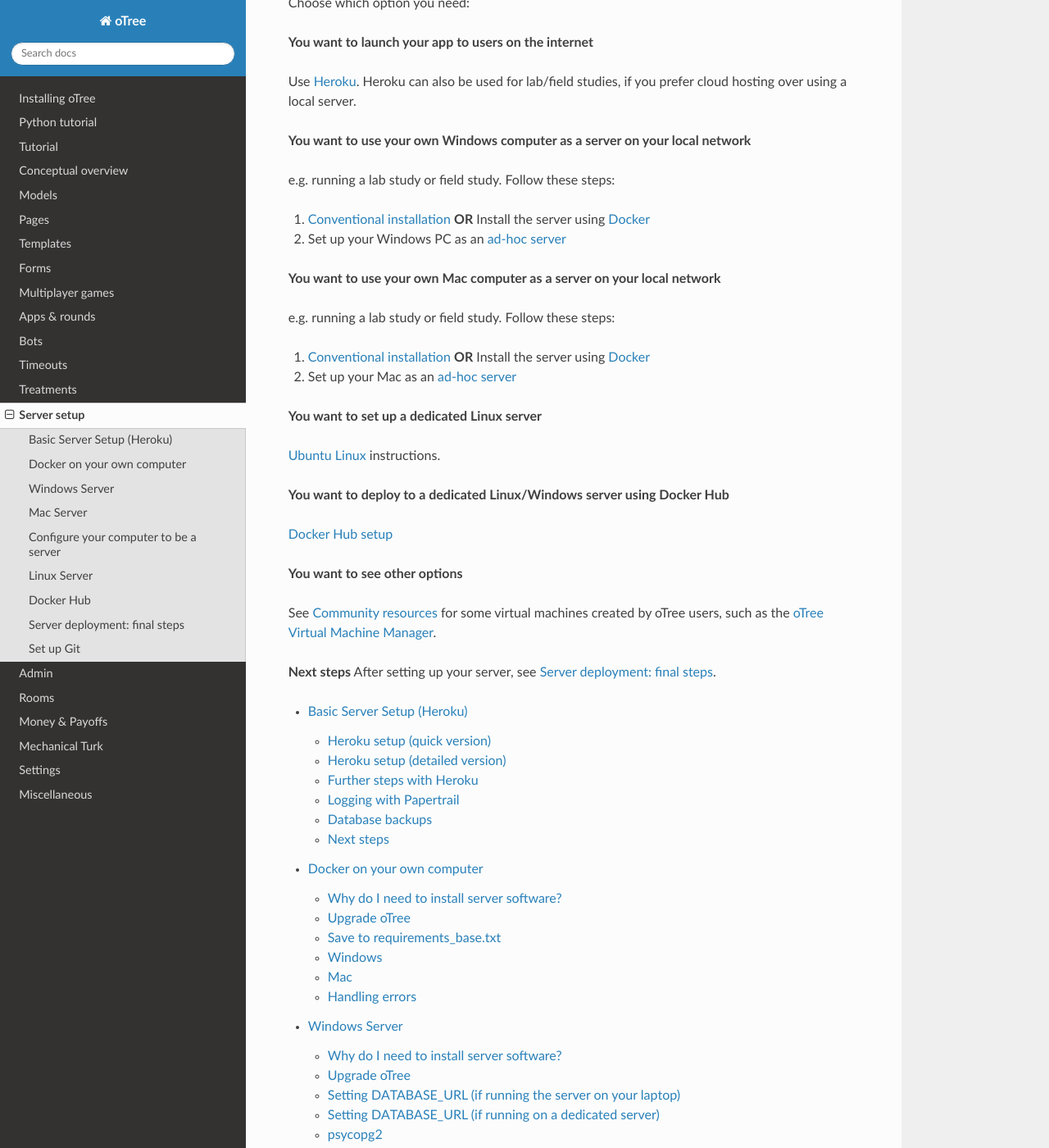
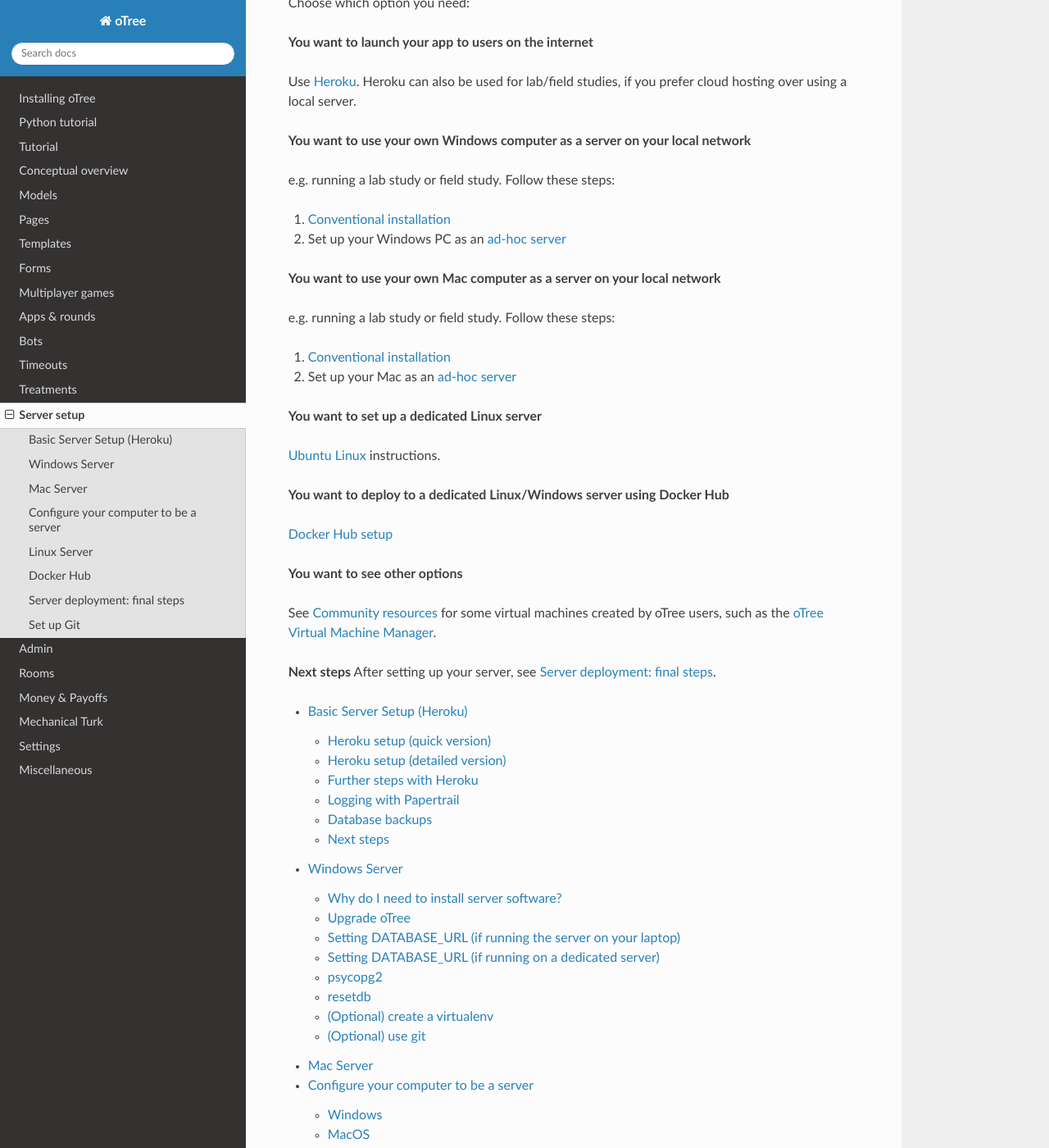
Before and after one commit to oTree-org/otree-docs, a Sphinx documentation site: the page built from source/server/intro.rst, in a window 1280 px wide and 1400 px high, scrolled down 289 px. Shown: the whole window at 82% size. Built offline with Sphinx 7.4.7 and the Read the Docs theme 2.0.0, drawn with Linux system fonts in a browser that asks for light colours.

Commit message:
remove recommendation to use docker, there are bugs with it and hard for me to support it

```diff
--- a/source/server/intro.rst
+++ b/source/server/intro.rst
@@ -22,7 +22,7 @@
 e.g. running a lab study or field study.
 Follow these steps:
 
-1.   :ref:`Conventional installation <server-windows>` **OR** Install the server using :ref:`Docker <server-docker-adhoc>`
+1.   :ref:`Conventional installation <server-windows>`
 2.   Set up your Windows PC as an :ref:`ad-hoc server <server-adhoc>`
 
 **You want to use your own Mac computer as a server on your local network**
@@ -30,7 +30,7 @@
 e.g. running a lab study or field study.
 Follow these steps:
 
-1.   :ref:`Conventional installation <server-mac>` **OR** Install the server using :ref:`Docker <server-docker-adhoc>`
+1.   :ref:`Conventional installation <server-mac>`
 2.   Set up your Mac as an :ref:`ad-hoc server <server-adhoc>`
 
 **You want to set up a dedicated Linux server**
@@ -59,7 +59,6 @@
     :maxdepth: 2
 
     heroku.rst
-    server-docker-adhoc.rst
     server-windows.rst
     server-mac.rst
     adhoc.rst
```
